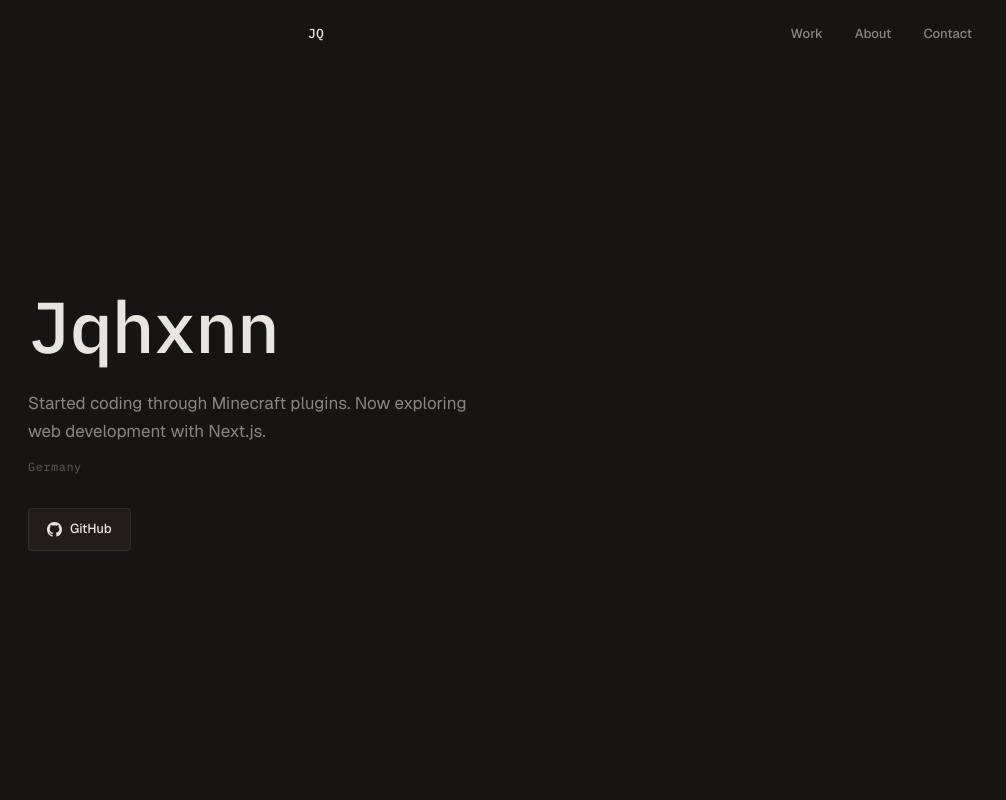
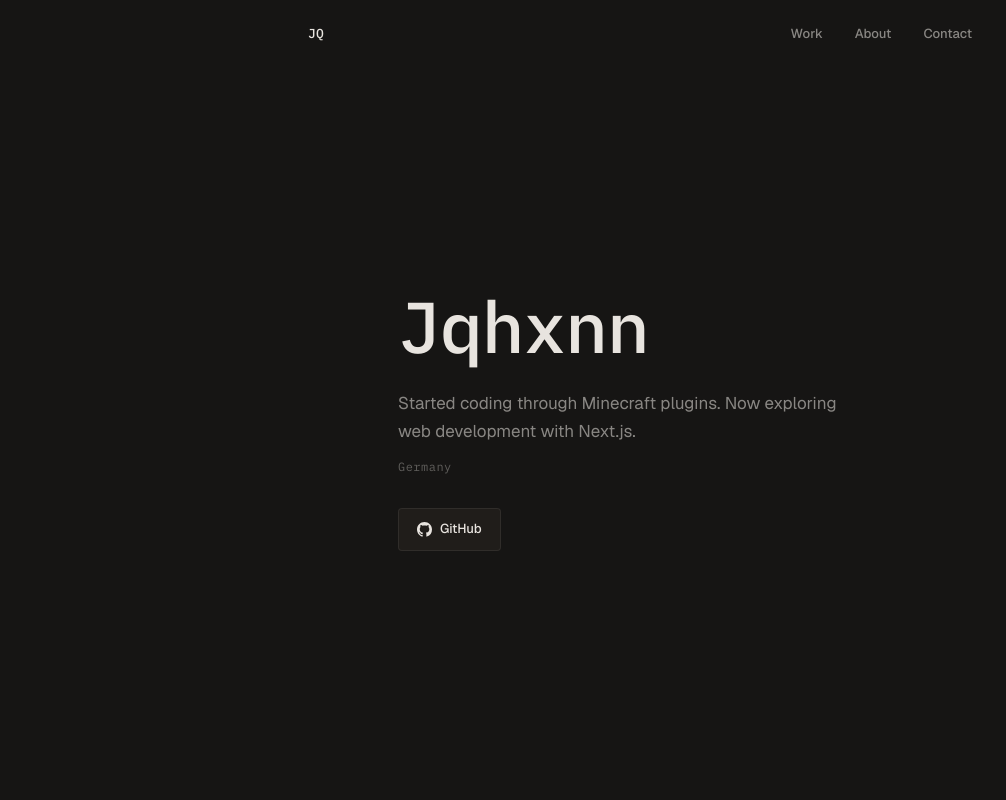
Before and after one commit to Jqhxnn/Portfolio, a Next.js app: page / in a window 1280 px wide. Shown: the top 800 px of the page, without its empty margins (0-1006 px from the left). Built offline with nearby package versions, Linux system fonts and the light colour scheme.

Commit message:
Update Hero.jsx

```diff
--- a/components/Hero.jsx
+++ b/components/Hero.jsx
@@ -3,7 +3,7 @@
 export default function Hero() {
   return (
     <section className="hero">
-      <div className="hero-box fade show">
+      <div className="hero-box fade show container">
         <h1>Jqhxnn</h1>
 
         <p className="hero-desc">
```
